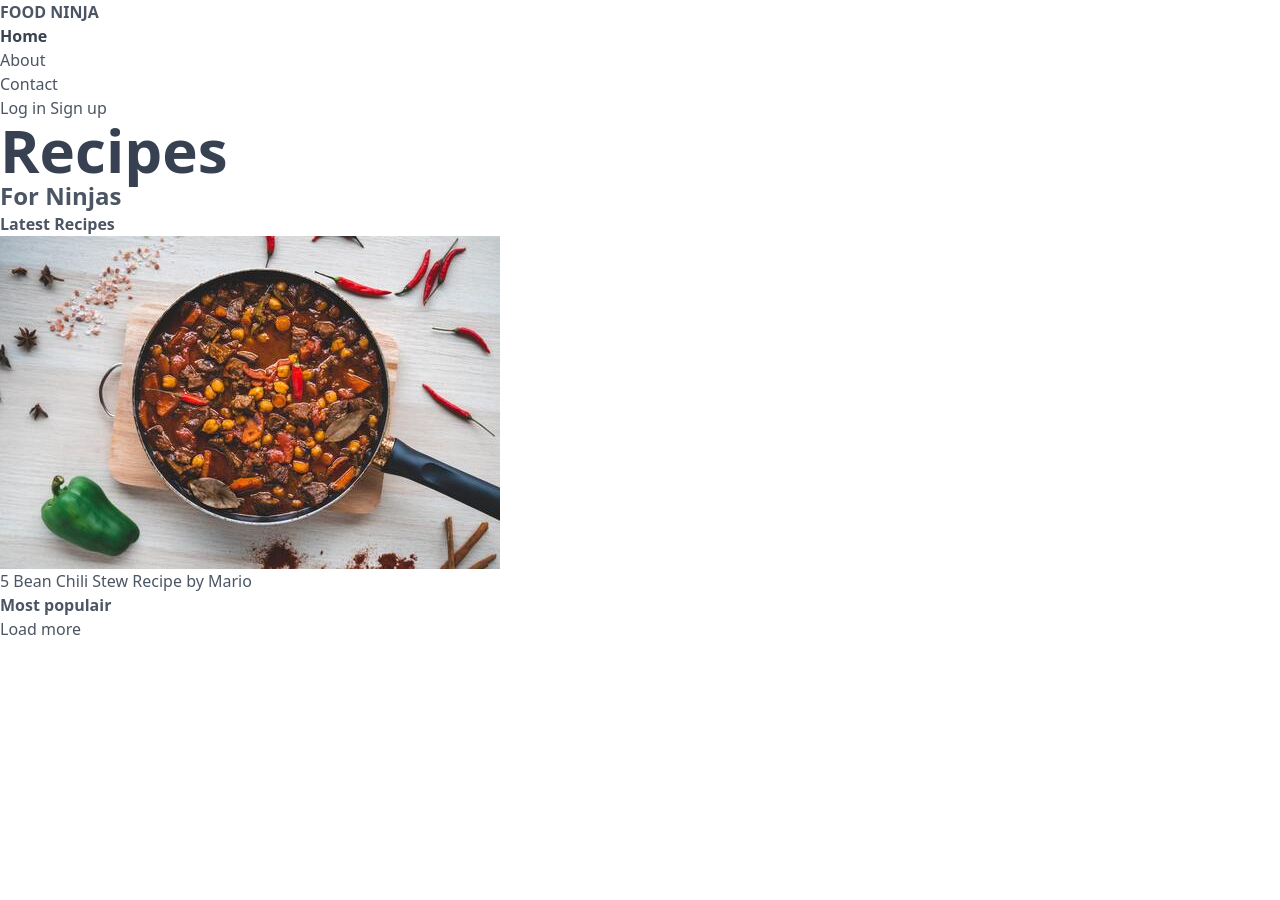
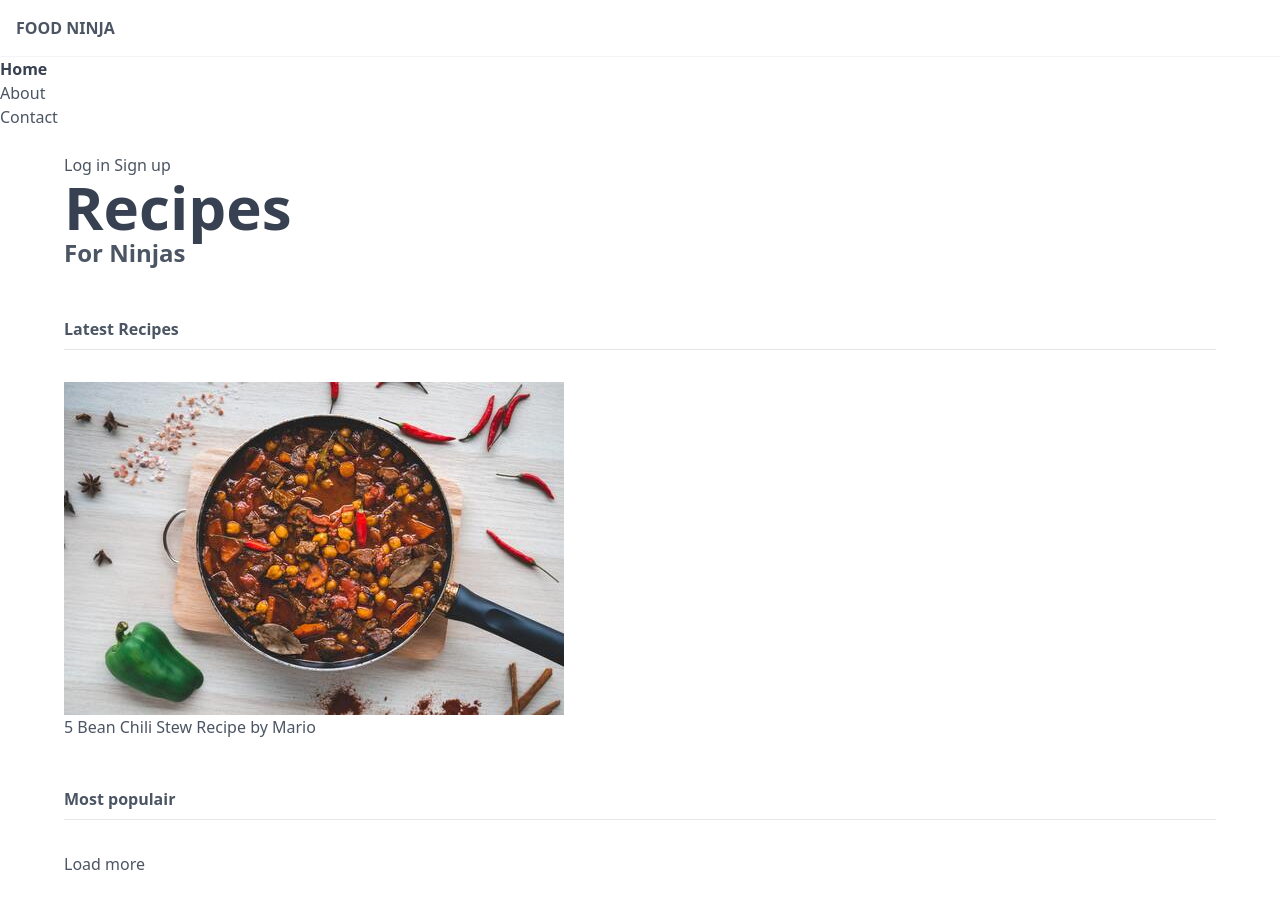
Before and after one commit to MichaelChorak/recipes, a website: page public/index.html in a window 1280 px wide. Before the commit the page ends 800 px from the top, so only its background shows below. Drawn offline with nearby package versions, Linux system fonts and the light colour scheme; files that its build step writes are made by us from their sources.

Commit message:
Added some basic Margin,Padding and Borders with tailwind

```diff
--- a/public/index.html
+++ b/public/index.html
@@ -13,7 +13,7 @@
       <div>
         <nav>
           <div>
-            <h1 class="font-bold uppercase">
+            <h1 class="font-bold uppercase p-4 border-b border-gray-100">
               <a href="/">Food Ninja</a>
             </h1>
           </div>
@@ -38,7 +38,7 @@
       </div>
       <!--end nav-->
 
-      <main>
+      <main class="px-16 py-6">
         <div>
           <a href="#">Log in</a>
           <a href="#">Sign up</a>
@@ -50,8 +50,10 @@
         </header>
 
         <div>
-          <h4 class="font-bold">Latest Recipes</h4>
-          <div>
+          <h4 class="font-bold mt-12 pb-2 border-b border-gray-200">
+            Latest Recipes
+          </h4>
+          <div class="mt-8">
             <!--Ccards go here-->
             <div>
               <img src="img/stew.jpg" alt="Ninja stew" />
@@ -62,9 +64,11 @@
             </div>
           </div>
 
-          <h4 class="font-bold">Most populair</h4>
+          <h4 class="font-bold mt-12 pb-2 border-b border-gray-200">
+            Most populair
+          </h4>
 
-          <div>
+          <div class="mt-8">
             <!--cards go here-->
           </div>
           <div>
```
